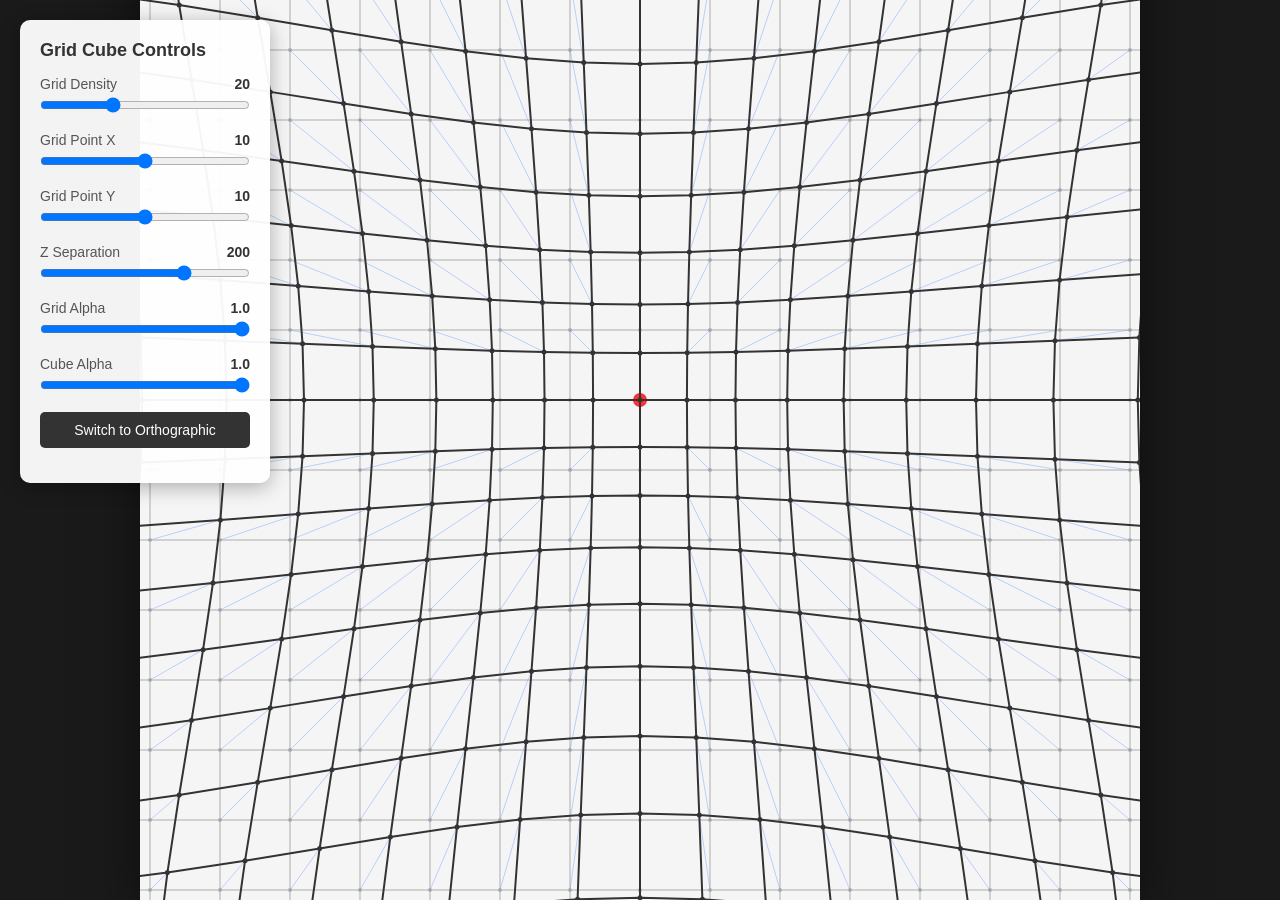
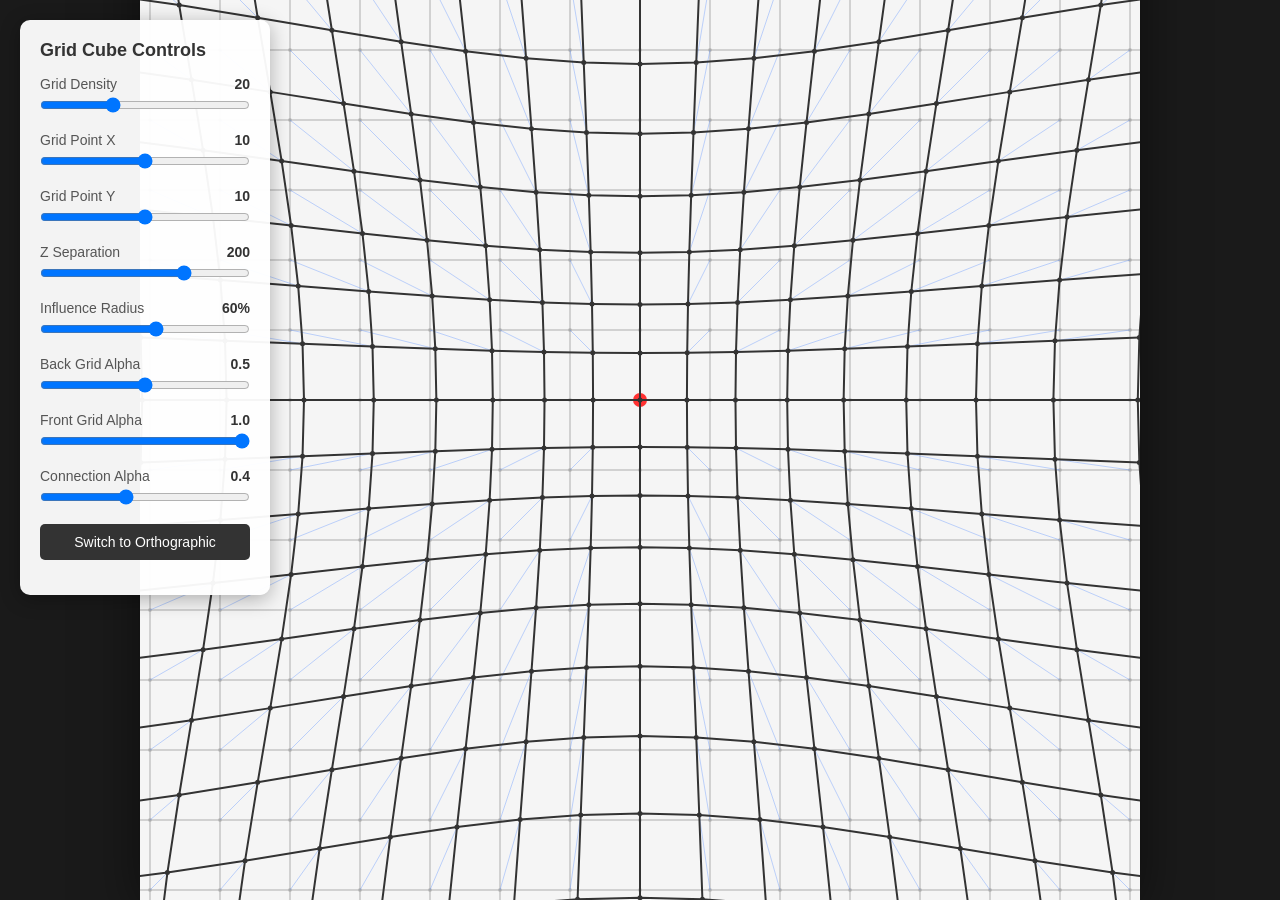
Before and after one commit to stephanschulz/grid-cube, a plain HTML site: page index.html in a window 1280 px wide. Drawn offline with Linux system fonts and the light colour scheme.

Commit message:
influence distance

```diff
--- a/index.html
+++ b/index.html
@@ -122,18 +122,34 @@
 
         <div class="control-group">
             <label>
-                Grid Alpha
-                <span class="value-display" id="gridAlphaValue">1.0</span>
+                Influence Radius
+                <span class="value-display" id="influenceRadiusValue">60%</span>
             </label>
-            <input type="range" id="gridAlphaSlider" min="0" max="1" step="0.1" value="1">
+            <input type="range" id="influenceRadiusSlider" min="10" max="100" step="5" value="60">
         </div>
 
         <div class="control-group">
             <label>
-                Cube Alpha
-                <span class="value-display" id="cubeAlphaValue">1.0</span>
+                Back Grid Alpha
+                <span class="value-display" id="backGridAlphaValue">0.5</span>
             </label>
-            <input type="range" id="cubeAlphaSlider" min="0" max="1" step="0.1" value="1">
+            <input type="range" id="backGridAlphaSlider" min="0" max="1" step="0.1" value="0.5">
+        </div>
+
+        <div class="control-group">
+            <label>
+                Front Grid Alpha
+                <span class="value-display" id="frontGridAlphaValue">1.0</span>
+            </label>
+            <input type="range" id="frontGridAlphaSlider" min="0" max="1" step="0.1" value="1">
+        </div>
+
+        <div class="control-group">
+            <label>
+                Connection Alpha
+                <span class="value-display" id="connectionAlphaValue">0.4</span>
+            </label>
+            <input type="range" id="connectionAlphaSlider" min="0" max="1" step="0.1" value="0.4">
         </div>
 
         <div class="control-group">
--- a/script.js
+++ b/script.js
@@ -11,8 +11,10 @@ let config = {
     selectedPointX: 10,
     selectedPointY: 10,
     zSeparation: 200,
-    gridAlpha: 1,
-    cubeAlpha: 0, // Not used for now
+    influenceRadius: 60, // Percentage of grid density
+    backGridAlpha: 0.5,
+    frontGridAlpha: 1.0,
+    connectionAlpha: 0.4,
     usePerspective: true
 };
 
@@ -69,8 +71,8 @@ function createGridLayers() {
             const dy = j - config.selectedPointY;
             const gridDistance = Math.sqrt(dx * dx + dy * dy);
 
-            // Influence radius in grid units
-            const influenceRadius = config.gridDensity * 0.6;
+            // Influence radius in grid units (percentage of grid density)
+            const influenceRadius = config.gridDensity * (config.influenceRadius / 100);
 
             if (gridDistance < influenceRadius) {
                 // Smooth falloff using cosine interpolation
@@ -94,10 +96,9 @@ function createGridLayers() {
 // Draw the dual-layer grid system
 function drawDualGrid() {
     const { backGrid, frontGrid } = createGridLayers();
-    const alpha = config.gridAlpha;
 
     // Draw back grid (lighter gray)
-    ctx.strokeStyle = `rgba(150, 150, 150, ${alpha * 0.5})`;
+    ctx.strokeStyle = `rgba(150, 150, 150, ${config.backGridAlpha})`;
     ctx.lineWidth = 1.5;
 
     // Back grid vertical lines
@@ -129,7 +130,7 @@ function drawDualGrid() {
     }
 
     // Draw back grid points
-    ctx.fillStyle = `rgba(150, 150, 150, ${alpha * 0.6})`;
+    ctx.fillStyle = `rgba(150, 150, 150, ${config.backGridAlpha * 0.8})`;
     for (let i = 0; i <= config.gridDensity; i++) {
         for (let j = 0; j <= config.gridDensity; j++) {
             const point = backGrid[i][j].pos2D;
@@ -140,10 +141,10 @@ function drawDualGrid() {
     }
 
     // Draw connecting lines for points with significant pull
-    if (config.zSeparation !== 0) {
+    if (config.zSeparation !== 0 && config.connectionAlpha > 0) {
         // Color depends on whether pushing forward (blue) or backward (green)
         const isForward = config.zSeparation > 0;
-        ctx.strokeStyle = isForward ? `rgba(100, 150, 255, ${alpha * 0.4})` : `rgba(100, 255, 150, ${alpha * 0.4})`;
+        ctx.strokeStyle = isForward ? `rgba(100, 150, 255, ${config.connectionAlpha})` : `rgba(100, 255, 150, ${config.connectionAlpha})`;
         ctx.lineWidth = 1;
 
         for (let i = 0; i <= config.gridDensity; i++) {
@@ -167,7 +168,7 @@ function drawDualGrid() {
         const backPoint = backGrid[i][j].pos2D;
         const frontPoint = frontGrid[i][j].pos2D;
 
-        ctx.strokeStyle = isForward ? `rgba(255, 100, 100, ${alpha * 0.8})` : `rgba(100, 255, 100, ${alpha * 0.8})`;
+        ctx.strokeStyle = isForward ? `rgba(255, 100, 100, ${config.connectionAlpha * 1.5})` : `rgba(100, 255, 100, ${config.connectionAlpha * 1.5})`;
         ctx.lineWidth = 3;
         ctx.beginPath();
         ctx.moveTo(backPoint.x, backPoint.y);
@@ -175,20 +176,20 @@ function drawDualGrid() {
         ctx.stroke();
 
         // Highlight the selected back point
-        ctx.fillStyle = isForward ? `rgba(255, 100, 100, ${alpha})` : `rgba(100, 255, 100, ${alpha})`;
+        ctx.fillStyle = isForward ? `rgba(255, 100, 100, ${config.backGridAlpha})` : `rgba(100, 255, 100, ${config.backGridAlpha})`;
         ctx.beginPath();
         ctx.arc(backPoint.x, backPoint.y, 5, 0, Math.PI * 2);
         ctx.fill();
 
         // Highlight the pulled/pushed front point
-        ctx.fillStyle = isForward ? `rgba(255, 50, 50, ${alpha})` : `rgba(50, 255, 50, ${alpha})`;
+        ctx.fillStyle = isForward ? `rgba(255, 50, 50, ${config.frontGridAlpha})` : `rgba(50, 255, 50, ${config.frontGridAlpha})`;
         ctx.beginPath();
         ctx.arc(frontPoint.x, frontPoint.y, 7, 0, Math.PI * 2);
         ctx.fill();
     }
 
     // Draw front grid (darker)
-    ctx.strokeStyle = `rgba(51, 51, 51, ${alpha})`;
+    ctx.strokeStyle = `rgba(51, 51, 51, ${config.frontGridAlpha})`;
     ctx.lineWidth = 2;
 
     // Front grid vertical lines
@@ -220,7 +221,7 @@ function drawDualGrid() {
     }
 
     // Draw front grid points
-    ctx.fillStyle = `rgba(51, 51, 51, ${alpha})`;
+    ctx.fillStyle = `rgba(51, 51, 51, ${config.frontGridAlpha})`;
     for (let i = 0; i <= config.gridDensity; i++) {
         for (let j = 0; j <= config.gridDensity; j++) {
             const point = frontGrid[i][j].pos2D;
@@ -284,14 +285,24 @@ document.getElementById('zSeparationSlider').addEventListener('input', (e) => {
     document.getElementById('zSeparationValue').textContent = config.zSeparation;
 });
 
-document.getElementById('gridAlphaSlider').addEventListener('input', (e) => {
-    config.gridAlpha = parseFloat(e.target.value);
-    document.getElementById('gridAlphaValue').textContent = config.gridAlpha.toFixed(1);
+document.getElementById('influenceRadiusSlider').addEventListener('input', (e) => {
+    config.influenceRadius = parseInt(e.target.value);
+    document.getElementById('influenceRadiusValue').textContent = config.influenceRadius + '%';
 });
 
-document.getElementById('cubeAlphaSlider').addEventListener('input', (e) => {
-    config.cubeAlpha = parseFloat(e.target.value);
-    document.getElementById('cubeAlphaValue').textContent = config.cubeAlpha.toFixed(1);
+document.getElementById('backGridAlphaSlider').addEventListener('input', (e) => {
+    config.backGridAlpha = parseFloat(e.target.value);
+    document.getElementById('backGridAlphaValue').textContent = config.backGridAlpha.toFixed(1);
+});
+
+document.getElementById('frontGridAlphaSlider').addEventListener('input', (e) => {
+    config.frontGridAlpha = parseFloat(e.target.value);
+    document.getElementById('frontGridAlphaValue').textContent = config.frontGridAlpha.toFixed(1);
+});
+
+document.getElementById('connectionAlphaSlider').addEventListener('input', (e) => {
+    config.connectionAlpha = parseFloat(e.target.value);
+    document.getElementById('connectionAlphaValue').textContent = config.connectionAlpha.toFixed(1);
 });
 
 document.getElementById('viewToggleBtn').addEventListener('click', (e) => {
```
